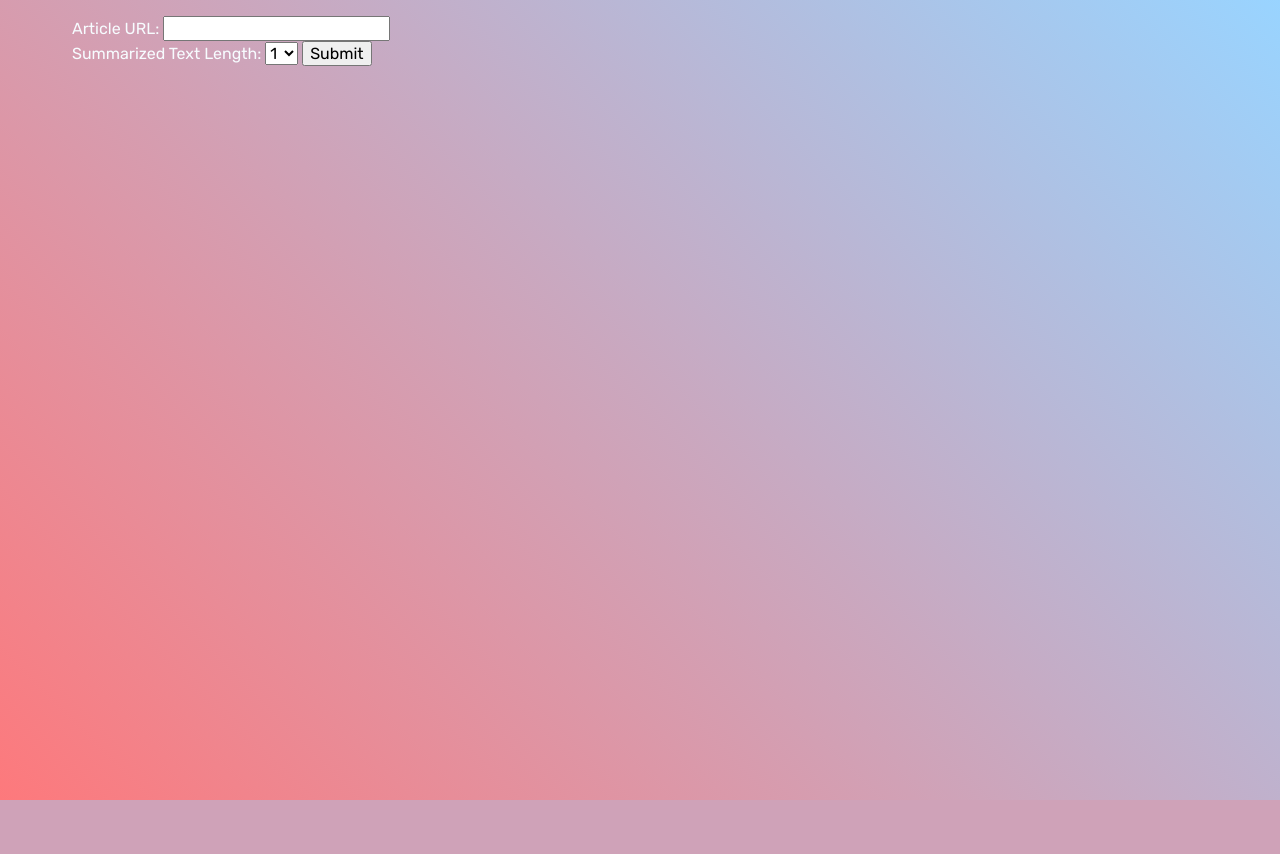
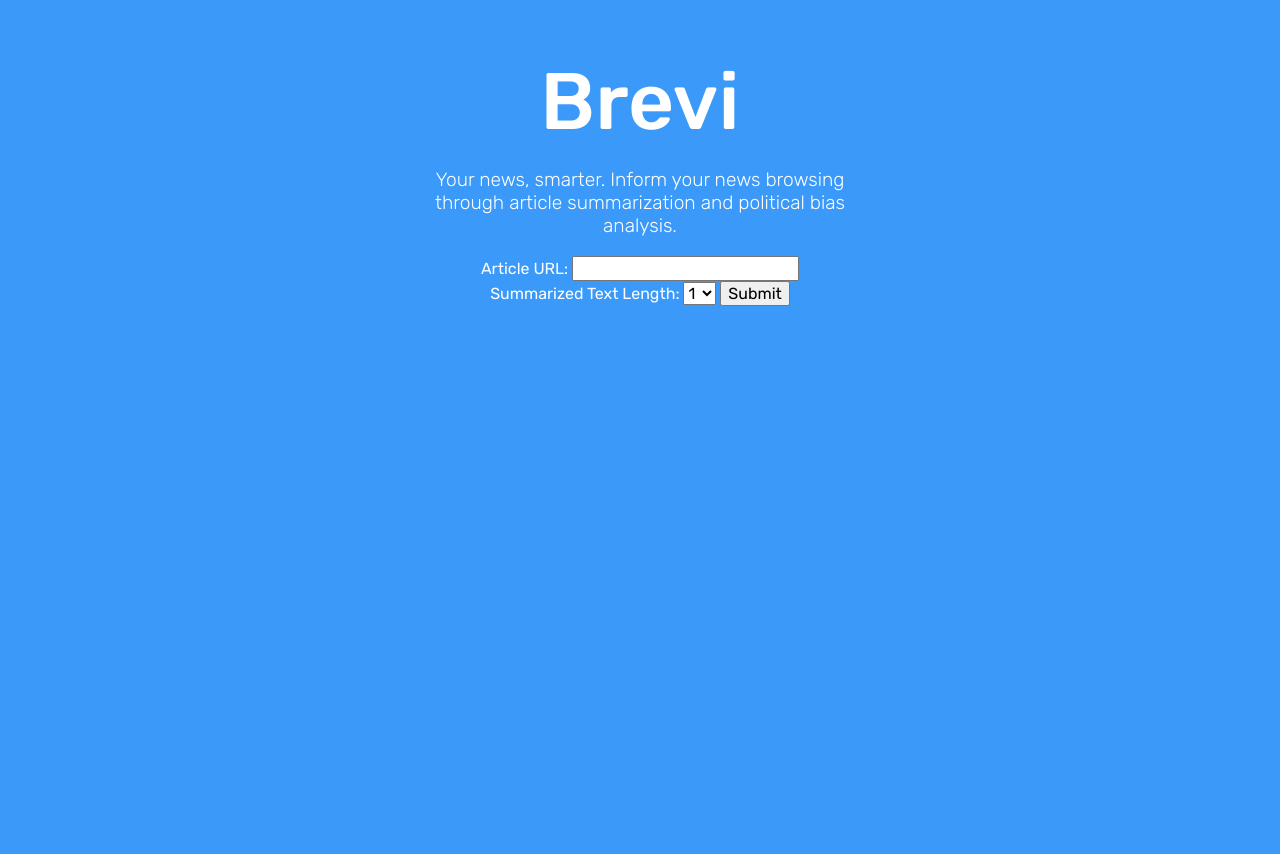
Before and after one commit to ryanlieu/brevi, a PHP site: page / in a window 1280 px wide. Before the commit the page ends 800 px from the top, so only its background shows below. Run offline with PHP 8.4, Linux system fonts and the light colour scheme; some libraries are stand-ins or nearby versions.

Commit message:
major style changes

```diff
--- a/css/styles.css
+++ b/css/styles.css
@@ -2,50 +2,35 @@ html {
     height: 100%;
 }
 body{
-	font-family: 'Rubik',sans-serif;
-	height: 100%;
-    margin: 0;
-    background-repeat: no-repeat;
-    background-attachment: fixed;
-    padding:0;
-	border:0em;
+    font-family: 'Rubik',sans-serif;
+    height: 100%;
+    border:0em;
+    background-color:#3A99F9;
 
-	background: -webkit-linear-gradient(45deg, #FD797C , #99D4FF); /* For Safari 5.1 to 6.0 */
-    background: linear-gradient(45deg,  #FD797C , #99D4FF); /* Standard syntax */
+}
+#wrapper{
+    margin:auto;
+    width: 100%;
 }
 
 #bodyText{
-    color:#F7FCFF;
-	text-align:left;
-	width:40em;
-	padding-top:1em;
-	padding-left:4.5em;
-	-webkit-animation: fadein 2s; /* Safari, Chrome and Opera > 12.1 */
-    -moz-animation: fadein 2s; /* Firefox < 16 */
-    -ms-animation: fadein 2s; /* Internet Explorer */
-    -o-animation: fadein 2s; /* Opera < 12.1 */
-    animation: fadein 2s;
+    margin:auto;
+    color:#FFF;
+    text-align:center;
+    width:30em;
 }
 
 #titleText{
-	font-weight:500;
-	font-size: 5em;
+    font-weight:500;
+    font-size: 5em;
     margin-bottom:0;
     border-bottom:0;
     padding-bottom:0;
 }
 
 #subHead{
-	font-weight:500;
-	font-size: 1.4em;
-}
-
-
-#icons{
-    margin-right: 1em;
-    font-size: 1.8em;
-    padding-top:1em;
-    padding-bottom:1em;
+    font-weight:300;
+    font-size: 1.2em;
 }
 
 .mouse:hover{
@@ -54,15 +39,7 @@ body{
 }
 
 @media only screen and (max-width: 1000px) {
-    #profImage{
-    	display:none;
-    }
-    #bodyText{
-    	padding:0;
-    	width:85%;
-    	margin:auto;
 
-    }
 }
 p{
     font-weight:300;
@@ -72,32 +49,3 @@ a {
     font-weight:400;
     text-decoration: none;
 }
-
-@keyframes fadein {
-    from { opacity: 0; }
-    to   { opacity: 1; }
-}
-
-/* Firefox < 16 */
-@-moz-keyframes fadein {
-    from { opacity: 0; }
-    to   { opacity: 1; }
-}
-
-/* Safari, Chrome and Opera > 12.1 */
-@-webkit-keyframes fadein {
-    from { opacity: 0; }
-    to   { opacity: 1; }
-}
-
-/* Internet Explorer */
-@-ms-keyframes fadein {
-    from { opacity: 0; }
-    to   { opacity: 1; }
-}
-
-/* Opera < 12.1 */
-@-o-keyframes fadein {
-    from { opacity: 0; }
-    to   { opacity: 1; }
-}
--- a/index.html
+++ b/index.html
@@ -5,16 +5,20 @@
   	<meta charset="utf-8">
   	 <meta name="viewport" content="width=device-width, initial-scale=1">
 	<script src="https://use.fontawesome.com/e6230d6be3.js"></script>
-  	<title>Newsly</title>
+  	<title>brevi</title>
   	<link rel="stylesheet" href="css/normalize.css">
 	<link rel="stylesheet" href="css/styles.css">
+	<link href="https://fonts.googleapis.com/css?family=Poppins:300,400,500,600,700" rel="stylesheet">
 	<link href="https://fonts.googleapis.com/css?family=Rubik:300,400,500,700,900" rel="stylesheet">
 
 </head>
 
 <body>
 	<div id="wrapper">
+
 		<div id="bodyText">
+			<h1 id="titleText">Brevi</h1>
+			<p id="subHead">Your news, smarter. Inform your news browsing through article summarization and political bias analysis.</p>
 			<form id="frm1">
 			  Article URL: <input type="text" name="url"><br>
 			  Summarized Text Length:
```
